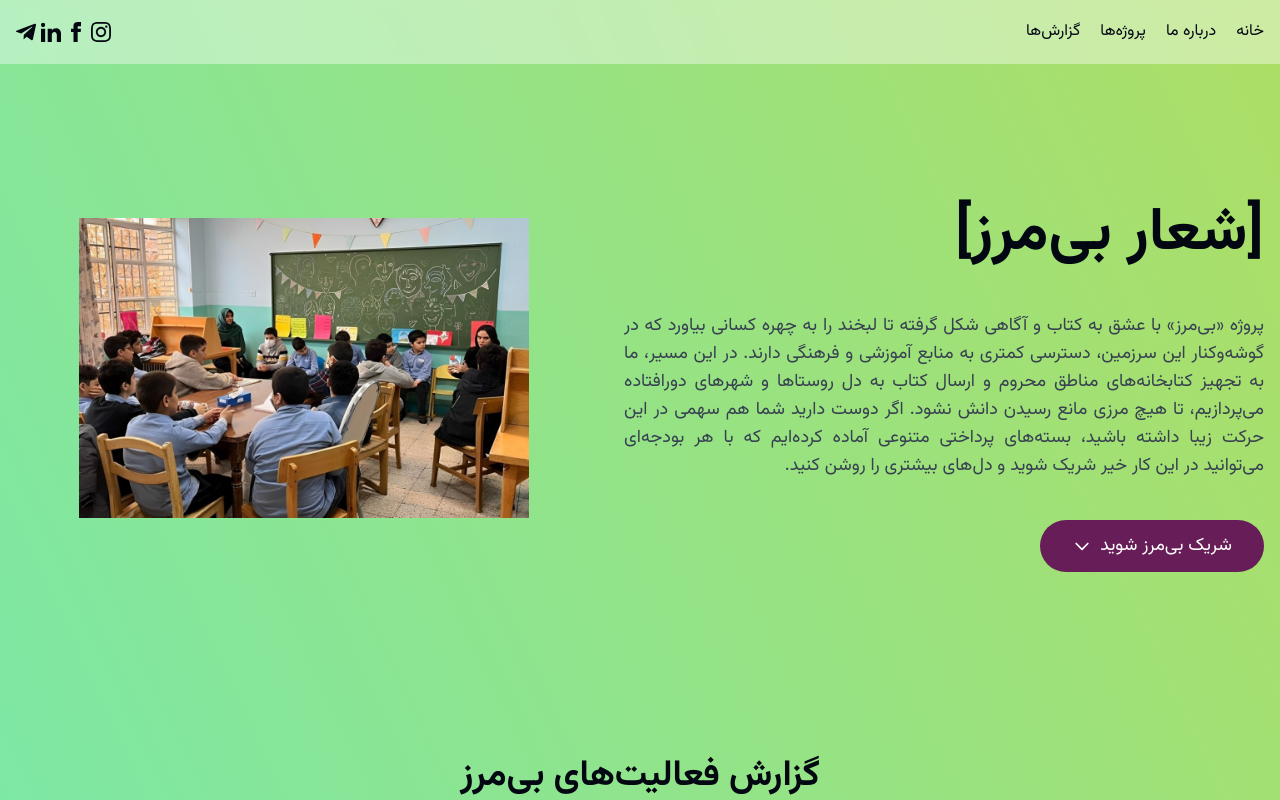
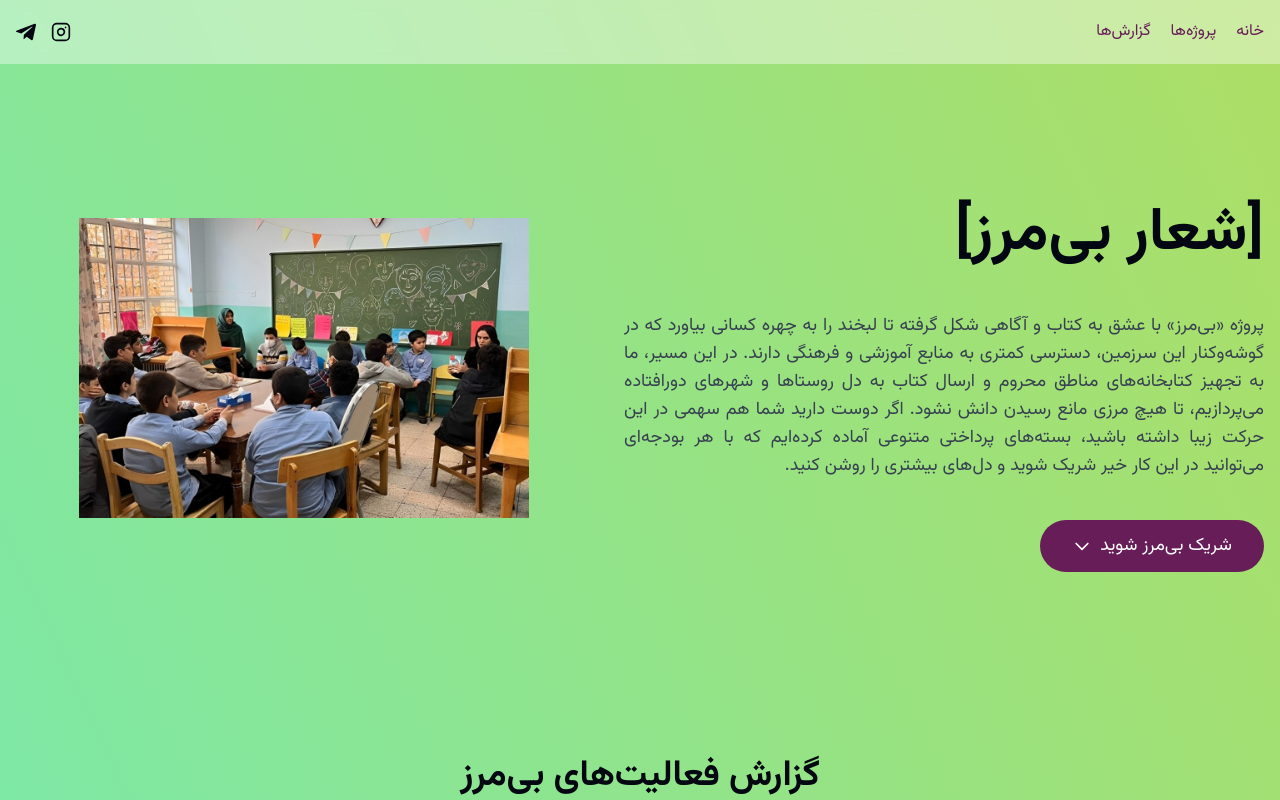
Before and after one commit to IdeaTherapy/bimarz-website, a Next.js app: page / in a window 1280 px wide. Shown: the top 800 px of the page. Built offline with nearby package versions, Linux system fonts and the light colour scheme.

Commit message:
Update Navbar and navigation components
- Upgrade lucide-react from 0.471.0 to 0.471.2
- Replace custom social icons with Lucide React icons
- Modify NavLinks styling with enhanced hover effects
- Remove commented-out "About" link in navigation
- Increase social icon spacing in Navbar

```diff
--- a/app/components/navigation/NavLinks.tsx
+++ b/app/components/navigation/NavLinks.tsx
@@ -14,7 +14,7 @@ const NavLinks: FC<NavLinksProps> = ({
 }) => {
   const linkClass = isMobile
     ? "text-[#671D57] text-2xl hover:opacity-80 transition-opacity"
-    : "nav-link";
+    : "nav-link relative text-[#671D57] hover:text-[#8B2676] transition-colors duration-200 after:content-[''] after:absolute after:w-full after:h-[2px] after:bg-[#671D57] after:bottom-[-2px] after:left-0 after:scale-x-0 after:origin-left after:transition-transform after:duration-300 hover:after:scale-x-100 hover:after:origin-right";
 
   return (
     <nav
@@ -31,7 +31,7 @@ const NavLinks: FC<NavLinksProps> = ({
       >
         خانه
       </Link>
-      <Link
+      {/* <Link
         href="/about"
         className={linkClass}
         onClick={onLinkClick}
@@ -39,7 +39,7 @@ const NavLinks: FC<NavLinksProps> = ({
         aria-label="درباره بی‌مرز"
       >
         درباره ما
-      </Link>
+      </Link> */}
       <Link
         href="/projects"
         className={linkClass}
--- a/app/components/navigation/index.tsx
+++ b/app/components/navigation/index.tsx
@@ -1,12 +1,8 @@
 "use client";
 import Link from "next/link";
 import { useEffect, useState } from "react";
-import {
-  InstagramIcon,
-  FacebookIcon,
-  LinkedInIcon,
-  TelegramIcon,
-} from "./Icons";
+import { TelegramIcon } from "./Icons";
+import { Instagram } from "lucide-react";
 import NavLinks from "./NavLinks";
 import MobileMenu from "./MobileMenu";
 
@@ -105,7 +101,7 @@ function Navbar() {
 
             {/* Left Side - Social Icons */}
             <div
-              className="flex items-center gap-[5px]"
+              className="flex items-center gap-[15px]"
               role="navigation"
               aria-label="Social media links"
             >
@@ -114,21 +110,7 @@ function Navbar() {
                 className="social-icon"
                 aria-label="Instagram بی‌مرز"
               >
-                <InstagramIcon className="h-5 w-5" aria-hidden="true" />
-              </Link>
-              <Link
-                href="#"
-                className="social-icon"
-                aria-label="Facebook بی‌مرز"
-              >
-                <FacebookIcon className="h-5 w-5" aria-hidden="true" />
-              </Link>
-              <Link
-                href="#"
-                className="social-icon"
-                aria-label="LinkedIn بی‌مرز"
-              >
-                <LinkedInIcon className="h-5 w-5" aria-hidden="true" />
+                <Instagram className="h-5 w-5" aria-hidden="true" />
               </Link>
               <Link
                 href="#"
--- a/package.json
+++ b/package.json
@@ -12,7 +12,7 @@
     "@radix-ui/react-slot": "^1.1.1",
     "class-variance-authority": "^0.7.1",
     "clsx": "^2.1.1",
-    "lucide-react": "^0.471.0",
+    "lucide-react": "^0.471.2",
     "next": "15.1.4",
     "react": "^19.0.0",
     "react-dom": "^19.0.0",
```
Also changed, not shown: 1 other file (tests, documents, lock files or other folders).
